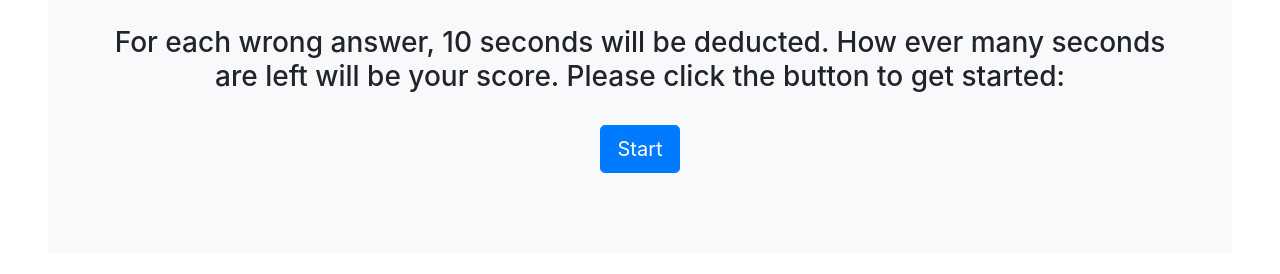
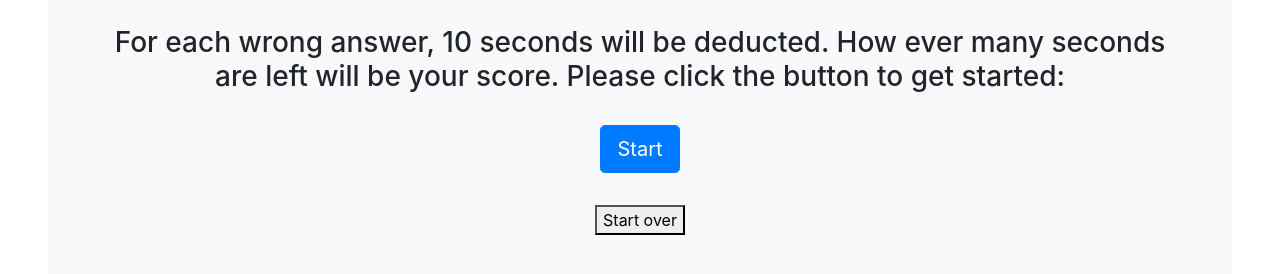
Before and after one commit to Savage1005/CodeQuiz, a plain HTML site: page index.html in a window 1280 px wide. Shown: the part 282-556 px from the top of the page. Drawn offline with nearby package versions, Linux system fonts and the light colour scheme.

Commit message:
edit button

```diff
--- a/index.html
+++ b/index.html
@@ -29,6 +29,7 @@
     </div>
 <!--endgame-->
   <div id="results" class="h2 text-center"></div>
+  <div id="reset button"> <button onClick="window.location.reload();">Start over</button></div>
 </main>
 
 <script src="script.js"></script>
```
